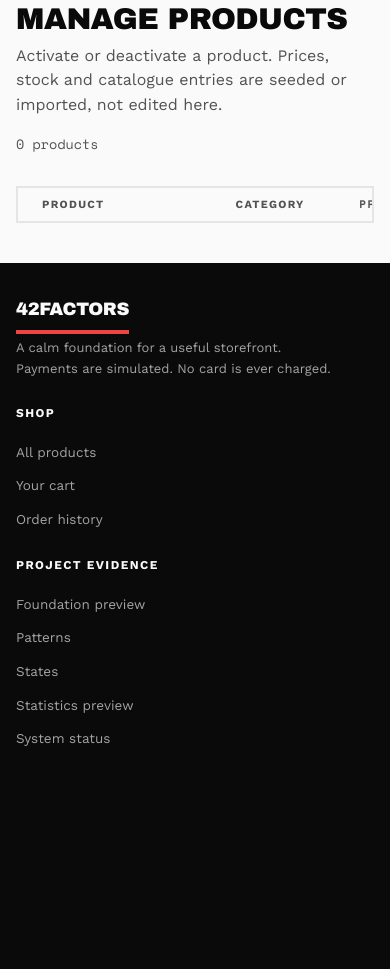
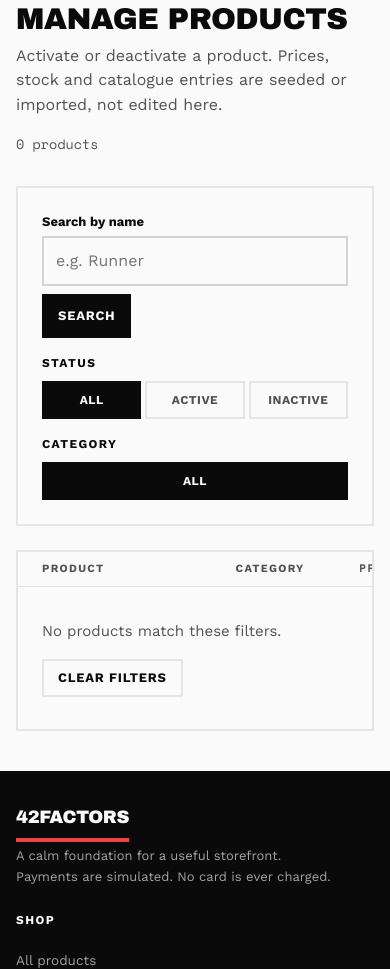
Before and after one commit to ZadeNova/INF2006_Cloud_BigData_Project, a Django app: page /products/manage/ in a window 390 px wide; the page is wider, and only the part inside the window is pictured. Shown: the part 428-1397 px from the top of that part. Before the commit the page ends 1174 px from the top of that part, so only its background shows below. Run offline with Django 5.2, Linux system fonts and the light colour scheme; a user stored in the database is signed in; tables that the repository leaves empty hold one stand-in row (values such as "Sample post"); one stand-in notice (Sample message) is shown; parts of the project's set-up code (start-up, migrations or seed data) failed here and were passed over.

Commit message:
feat(catalogue): add manage filters, product detail page and stay-on-page cart
- Manage products: name search plus DESIGN.md filter chips for status and
  category; pager and Activate/Deactivate keep the filters (closes review
  W-04), empty-result message, out-of-range pages clamp.
- Product detail page (/products/<id>/): 3D shoe beside name, price,
  stock, size dropdown and Add to cart; stacks on phones.
- Add to cart from the shop returns to the same page with an
  "added to your cart" bar and a View cart link, as requested by Hermann.
  Return paths are limited to /products/ pages on this host.
- Tests for filters, safe redirects and the cart message; API docs, plan
  and AI use declaration updated.

Co-Authored-By: Claude Opus 5.5 <noreply@anthropic.com>

```diff
--- a/src/catalogue/urls.py
+++ b/src/catalogue/urls.py
@@ -1,11 +1,12 @@
 from django.urls import path
 
-from .views import ProductListView, ProductManageListView, ProductToggleActiveView
+from .views import ProductDetailView, ProductListView, ProductManageListView, ProductToggleActiveView
 
 app_name = "catalogue"
 
 urlpatterns = [
     path("", ProductListView.as_view(), name="product_list"),
+    path("<int:pk>/", ProductDetailView.as_view(), name="product_detail"),
     path("manage/", ProductManageListView.as_view(), name="manage_list"),
     path("manage/<int:pk>/toggle-active/", ProductToggleActiveView.as_view(), name="product_toggle_active"),
 
--- a/src/catalogue/views.py
+++ b/src/catalogue/views.py
@@ -2,9 +2,11 @@ from django.conf import settings
 from django.contrib.auth.mixins import PermissionRequiredMixin
 from django.db import transaction
 from django.db.models import Exists, OuterRef, Prefetch
-from django.http import HttpResponseBadRequest
+from django.http import HttpResponseBadRequest, QueryDict
 from django.shortcuts import get_object_or_404, redirect
-from django.views.generic import ListView, View
+from django.urls import reverse
+from django.utils.http import url_has_allowed_host_and_scheme
+from django.views.generic import DetailView, ListView, View
 
 from .models import Product, ShoeModel
 
@@ -30,16 +32,85 @@ class ProductListView(ListView):
                 .order_by("name", "pk"))
 
 
+class ProductDetailView(DetailView):
+    model = ShoeModel
+    template_name = "catalogue/product_detail.html"
+    context_object_name = "shoe"
+
+    def get_queryset(self):
+        active = Product.objects.filter(namespace=settings.DEMO_NAMESPACE, active=True)
+        return (ShoeModel.objects
+                .filter(namespace=settings.DEMO_NAMESPACE)
+                .filter(Exists(active.filter(shoe_model=OuterRef("pk"))))
+                .prefetch_related(Prefetch("skus", queryset=active.order_by("size", "pk"), to_attr="sizes")))
+
+
+STATUS_CHOICES = (("all", "All"), ("active", "Active"), ("inactive", "Inactive"))
+
+
 class ProductManageListView(OperatorPermissionRequiredMixin, ListView):
     model = Product
     template_name = "catalogue/manage_list.html"
     context_object_name = "products"
     paginate_by = 12
 
+    def _base_queryset(self):
+        return Product.objects.filter(namespace=settings.DEMO_NAMESPACE)
+
+    def _categories(self):
+        return list(self._base_queryset().order_by("category").values_list("category", flat=True).distinct())
+
+    def _filters(self):
+        """Cleaned filters; unknown status or category values fall back to "all"."""
+        if not hasattr(self, "_cleaned_filters"):
+            status = self.request.GET.get("status", "all")
+            category = self.request.GET.get("category", "all")
+            self._cleaned_filters = {
+                "q": self.request.GET.get("q", "").strip(),
+                "category": category if category in self._categories() else "all",
+                "status": status if status in dict(STATUS_CHOICES) else "all",
+            }
+        return self._cleaned_filters
+
+    def _query(self, **changes):
+        """Query string for the current filters with some replaced; defaults are left out."""
+        values = {**self._filters(), **changes}
+        query = QueryDict(mutable=True)
+        for key in ("q", "category", "status"):
+            if values[key] not in ("", "all"):
+                query[key] = values[key]
+        return query.urlencode()
+
+    def paginate_queryset(self, queryset, page_size):
+        # Clamp to the last page: toggling can shrink a filtered list under the page being viewed.
+        paginator = self.get_paginator(queryset, page_size)
+        page = paginator.get_page(self.request.GET.get("page"))
+        return paginator, page, page.object_list, page.has_other_pages()
+
     def get_queryset(self):
-        return Product.objects.filter(
-            namespace=settings.DEMO_NAMESPACE,
-        ).order_by("name", "size", "pk")
+        filters = self._filters()
+        queryset = self._base_queryset()
+        if filters["status"] != "all":
+            queryset = queryset.filter(active=filters["status"] == "active")
+        if filters["category"] != "all":
+            queryset = queryset.filter(category=filters["category"])
+        if filters["q"]:
+            queryset = queryset.filter(name__icontains=filters["q"])
+        return queryset.order_by("name", "size", "pk")
+
+    def get_context_data(self, **kwargs):
+        context = super().get_context_data(**kwargs)
+        filters = self._filters()
+        context["filters"] = filters
+        context["filter_query"] = self._query()
+        context["status_chips"] = [
+            {"label": label, "query": self._query(status=value), "selected": filters["status"] == value}
+            for value, label in STATUS_CHOICES]
+        context["category_chips"] = [
+            {"label": label, "query": self._query(category=value), "selected": filters["category"] == value}
+            for value, label in [("all", "All"), *[(name, name) for name in self._categories()]]]
+        context["filtered"] = any(filters[key] not in ("", "all") for key in filters)
+        return context
 
 
 class ProductToggleActiveView(OperatorPermissionRequiredMixin, View):
@@ -57,4 +128,9 @@ class ProductToggleActiveView(OperatorPermissionRequiredMixin, View):
             product.active = desired == "true"
             product.save(update_fields=["active"])
 
+        # Return to the operator's filtered page, but only ever within the manage list.
+        target = request.POST.get("next", "")
+        if (target.startswith(reverse("catalogue:manage_list"))
+                and url_has_allowed_host_and_scheme(target, allowed_hosts={request.get_host()})):
+            return redirect(target)
         return redirect("catalogue:manage_list")
--- a/src/static/css/site.css
+++ b/src/static/css/site.css
@@ -612,6 +612,14 @@ textarea:disabled {
     padding: var(--space-5) 0 0;
 }
 
+.message__link {
+    margin-left: var(--space-2);
+    color: var(--color-text-primary);
+    font-weight: 700;
+    text-decoration: underline;
+    text-underline-offset: 0.3rem;
+}
+
 .message--error {
     margin-bottom: var(--space-5);
     border-color: color-mix(in srgb, var(--color-error) 35%, transparent);
@@ -2216,6 +2224,127 @@ html.no-htmx .stepper-submit {
 .optable__row form {
     justify-self: start;
     margin: 0;
+}
+
+/* Manage-products filter bar: search field plus DESIGN.md filter chips (the
+   analytics .range-nav/.chip pattern), stacked in one card above the table. */
+.manage-filters {
+    display: grid;
+    gap: var(--space-3);
+    margin-bottom: var(--space-4);
+    padding: var(--space-4);
+}
+
+.manage-filters__search {
+    display: flex;
+    align-items: flex-end;
+    flex-wrap: wrap;
+    gap: var(--space-2);
+    margin: 0;
+}
+
+.manage-filters__field {
+    flex: 1 1 24rem;
+    max-width: 40rem;
+}
+
+.manage-filters__field input {
+    min-height: 4.4rem;
+}
+
+.manage-filters .button {
+    min-height: 4.4rem;
+}
+
+.optable__empty {
+    display: flex;
+    align-items: center;
+    justify-content: space-between;
+    flex-wrap: wrap;
+    gap: var(--space-3);
+    padding: var(--space-5) var(--space-4);
+}
+
+.optable__empty p {
+    margin: 0;
+    color: var(--color-text-secondary);
+    font-size: 1.5rem;
+}
+
+/* Product detail: large media left, purchase panel right; stacks on phones. */
+.product-detail__back {
+    display: inline-flex;
+    align-items: center;
+    gap: 0.6rem;
+    margin-bottom: var(--space-4);
+    color: var(--color-text-primary);
+    font-size: 1.4rem;
+    font-weight: 700;
+}
+
+.product-detail {
+    display: grid;
+    grid-template-columns: minmax(0, 1.1fr) minmax(0, 0.9fr);
+    overflow: hidden;
+}
+
+.product-detail .product-detail__media {
+    height: auto;
+    min-height: 44rem;
+    border-right: var(--border-structural) solid var(--color-border-subtle);
+}
+
+.product-detail__info {
+    display: flex;
+    flex-direction: column;
+    gap: var(--space-2);
+    padding: var(--space-6) var(--space-5);
+}
+
+.product-detail__name {
+    margin: 0;
+    font-size: clamp(2.8rem, 3.2vw, 4rem);
+    line-height: 1.1;
+}
+
+.product-detail__price {
+    margin: var(--space-1) 0;
+    color: var(--color-text-primary);
+    font-size: 3.2rem;
+    font-weight: 700;
+    font-variant-numeric: tabular-nums;
+    letter-spacing: -0.02em;
+}
+
+.product-detail__action {
+    max-width: 40rem;
+    margin-top: var(--space-4);
+}
+
+.product-detail__note {
+    margin: var(--space-2) 0 0;
+    color: var(--color-text-secondary);
+    font-size: 1.2rem;
+}
+
+@media (max-width: 767px) {
+    .product-detail {
+        grid-template-columns: minmax(0, 1fr);
+    }
+
+    .product-detail .product-detail__media {
+        min-height: 28rem;
+        border-right: 0;
+        border-bottom: var(--border-structural) solid var(--color-border-subtle);
+    }
+
+    .product-detail__info {
+        padding: var(--space-4);
+    }
+
+    .product-detail__action {
+        max-width: none;
+    }
 }
 
 /* --- pagination ------------------------------------------------------- */
--- a/src/templates/base.html
+++ b/src/templates/base.html
@@ -93,7 +93,7 @@
             {% for message in messages %}
             <div class="message message--{{ message.level_tag }}" role="{% if message.level_tag == 'error' %}alert{% else %}status{% endif %}">
                 <span class="message__icon" aria-hidden="true">{% if message.level_tag == 'error' %}!{% else %}✓{% endif %}</span>
-                <div><p>{{ message }}</p></div>
+                <div><p>{{ message }}{% if "cart-added" in message.extra_tags %} <a class="message__link" href="{% url 'cart:detail' %}">View cart</a>{% endif %}</p></div>
             </div>
             {% endfor %}
         </div>
--- a/src/templates/catalogue/_product_card.html
+++ b/src/templates/catalogue/_product_card.html
@@ -1,5 +1,6 @@
 {% load static %}
 <article class="surface-card product-card">
+    <a href="{% url 'catalogue:product_detail' shoe.pk %}" aria-label="View {{ shoe.name }} details">
         <div class="tile tile--{{ shoe.category|slugify }}{% if shoe.stock_status == 'out-of-stock' %} tile--muted{% endif %}">
             {% if shoe.model_asset %}
             <model-viewer class="tile__model" src="{% static shoe.model_asset %}" alt="3D model of {{ shoe.name }}" loading="lazy" auto-rotate auto-rotate-delay="0" rotation-per-second="20deg" field-of-view="13deg" min-field-of-view="10deg" camera-controls disable-zoom interaction-prompt="none" shadow-intensity="1" environment-image="neutral"></model-viewer>
@@ -7,9 +8,10 @@
             {% include "catalogue/_category_glyph.html" with category=shoe.category extra="tile__glyph" only %}
             {% endif %}
         </div>
+    </a>
     <div class="product-card__body">
         <span class="product-card__category">{{ shoe.category }}</span>
-        <h3 class="product-card__name">{{ shoe.name }}</h3>
+        <h3 class="product-card__name"><a href="{% url 'catalogue:product_detail' shoe.pk %}">{{ shoe.name }}</a></h3>
         {% if shoe.stock_status == "out-of-stock" %}
         <span class="stock stock--out-of-stock">{% include "_icon.html" with name="prohibit" size="sm" only %} Out of stock</span>
         {% elif shoe.stock_status == "low-stock" %}
@@ -23,6 +25,7 @@
             <button type="button" class="button button--block button--disabled" disabled>Sold out</button>
             {% elif user.is_authenticated %}
             <form method="post" action="{% url 'cart:add' %}">
+                <input type="hidden" name="next" value="{{ request.get_full_path }}">
                 {% csrf_token %}
                 <label class="size-field__label" for="size-{{ shoe.pk }}">Size</label>
                 <span class="size-field">
--- a/src/templates/catalogue/manage_list.html
+++ b/src/templates/catalogue/manage_list.html
@@ -8,8 +8,37 @@
             <h1 class="page__title">Manage products</h1>
             <p class="page__lead">Activate or deactivate a product. Prices, stock and catalogue entries are seeded or imported, not edited here.</p>
         </div>
-        <p class="page__meta">{{ paginator.count }} product{{ paginator.count|pluralize }}</p>
+        <p class="page__meta">{{ paginator.count }} product{{ paginator.count|pluralize }}{% if filtered %} match{{ paginator.count|pluralize:"es," }}{% endif %}</p>
     </div>
+
+    <section class="surface-card manage-filters" aria-label="Filter products">
+        <form method="get" class="manage-filters__search" role="search">
+            {% if filters.category != "all" %}<input type="hidden" name="category" value="{{ filters.category }}">{% endif %}
+            {% if filters.status != "all" %}<input type="hidden" name="status" value="{{ filters.status }}">{% endif %}
+            <div class="form-field manage-filters__field">
+                <label for="manage-q">Search by name</label>
+                <input id="manage-q" type="search" name="q" value="{{ filters.q }}" placeholder="e.g. Runner">
+            </div>
+            <button type="submit" class="button button--compact button--dark">Search</button>
+            {% if filtered %}<a class="button button--compact button--outline-neutral" href="{% url 'catalogue:manage_list' %}">Clear filters</a>{% endif %}
+        </form>
+        <nav class="range-nav" aria-label="Filter by status">
+            <span class="range-nav__label">Status</span>
+            <div class="range-nav__links">
+                {% for chip in status_chips %}
+                <a class="chip{% if chip.selected %} chip--on{% endif %}" href="?{{ chip.query }}"{% if chip.selected %} aria-current="true"{% endif %}>{{ chip.label }}</a>
+                {% endfor %}
+            </div>
+        </nav>
+        <nav class="range-nav" aria-label="Filter by category">
+            <span class="range-nav__label">Category</span>
+            <div class="range-nav__links">
+                {% for chip in category_chips %}
+                <a class="chip{% if chip.selected %} chip--on{% endif %}" href="?{{ chip.query }}"{% if chip.selected %} aria-current="true"{% endif %}>{{ chip.label }}</a>
+                {% endfor %}
+            </div>
+        </nav>
+    </section>
 
     <div class="surface-card optable">
         <div class="optable__row optable__row--head">
@@ -35,10 +64,16 @@
             </span>
             <form method="post" action="{% url 'catalogue:product_toggle_active' product.pk %}">
                 {% csrf_token %}
+                <input type="hidden" name="next" value="{{ request.get_full_path }}">
                 <button type="submit" name="active" value="{% if product.active %}false{% else %}true{% endif %}" class="button button--compact {% if product.active %}button--outline-neutral{% else %}button--dark{% endif %}">
                     {% if product.active %}Deactivate{% else %}Activate{% endif %}<span class="visually-hidden"> {{ product.name }}</span>
                 </button>
             </form>
+        </div>
+        {% empty %}
+        <div class="optable__empty">
+            <p>No products match these filters.</p>
+            <a class="button button--compact button--outline-neutral" href="{% url 'catalogue:manage_list' %}">Clear filters</a>
         </div>
         {% endfor %}
     </div>
@@ -46,13 +81,13 @@
     {% if is_paginated %}
     <nav class="pager" aria-label="Product pages">
         {% if page_obj.has_previous %}
-        <a class="button button--compact button--outline-neutral" href="?page={{ page_obj.previous_page_number }}">{% include "_icon.html" with name="caret-left" size="sm" only %} Previous</a>
+        <a class="button button--compact button--outline-neutral" href="?{% if filter_query %}{{ filter_query }}&amp;{% endif %}page={{ page_obj.previous_page_number }}">{% include "_icon.html" with name="caret-left" size="sm" only %} Previous</a>
         {% else %}
         <span class="button button--compact button--disabled" aria-disabled="true">{% include "_icon.html" with name="caret-left" size="sm" only %} Previous</span>
         {% endif %}
         <p class="pager__status">Page <strong>{{ page_obj.number }}</strong> of {{ paginator.num_pages }}</p>
         {% if page_obj.has_next %}
-        <a class="button button--compact button--outline-neutral" href="?page={{ page_obj.next_page_number }}">Next {% include "_icon.html" with name="caret-right" size="sm" only %}</a>
+        <a class="button button--compact button--outline-neutral" href="?{% if filter_query %}{{ filter_query }}&amp;{% endif %}page={{ page_obj.next_page_number }}">Next {% include "_icon.html" with name="caret-right" size="sm" only %}</a>
         {% else %}
         <span class="button button--compact button--disabled" aria-disabled="true">Next {% include "_icon.html" with name="caret-right" size="sm" only %}</span>
         {% endif %}
```
Also changed, not shown: AI_USE_DECLARATION.md (+17 -0 lines), docs/API.md (+5 -4 lines), docs/plans/catalogue-filter-detail.md (added, +52 -0 lines), src/cart/views.py (+23 -1 lines), src/templates/catalogue/product_detail.html (added, +63 -0 lines), tests/test_cart.py (+40 -0 lines), tests/test_catalogue.py (+150 -0 lines). Lines whose indentation alone changed are shown as unchanged.
